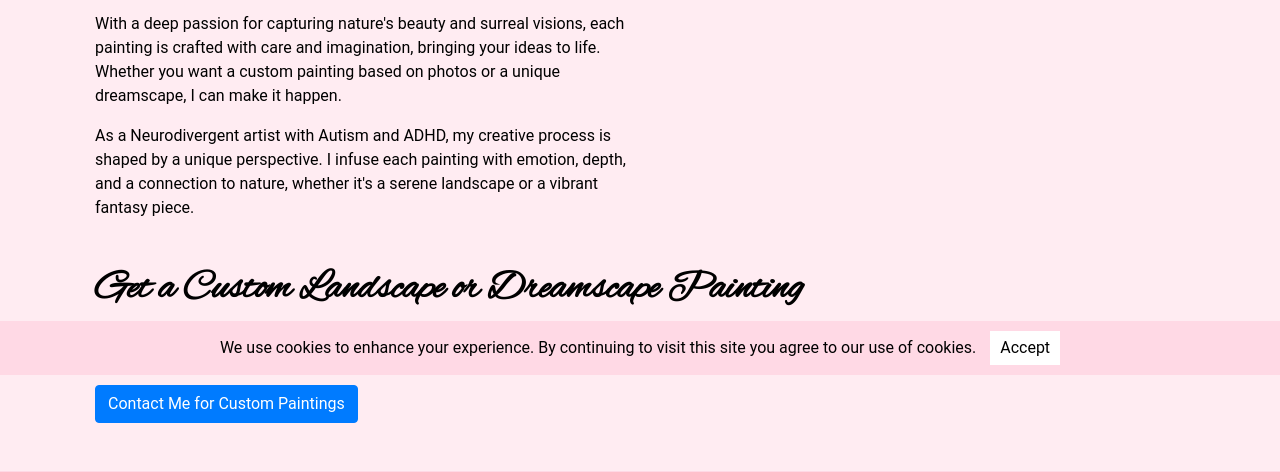
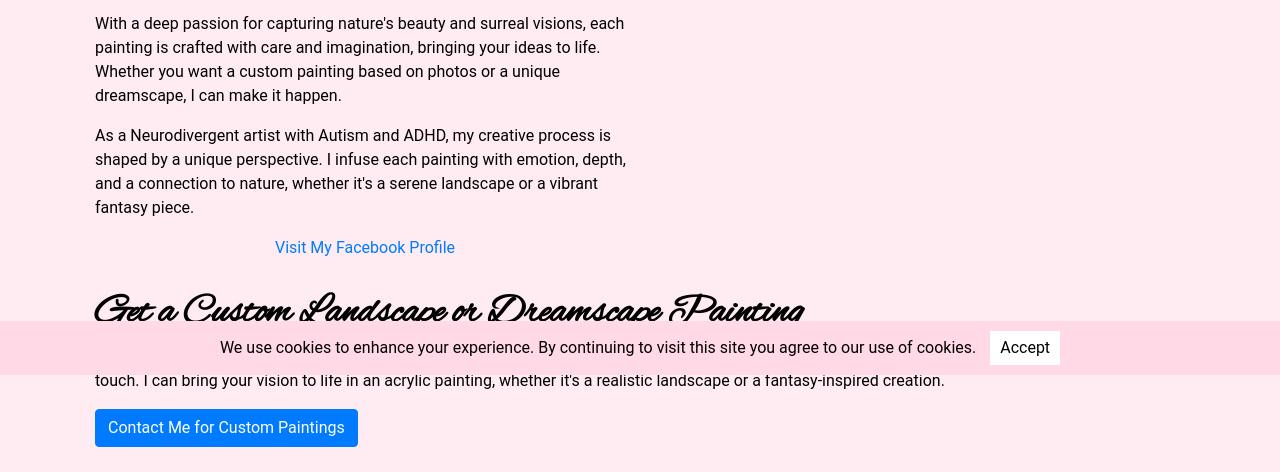
Before and after one commit to Mbutler1991/Art-By-Kita, a Django app: page / in a window 1280 px wide. Shown: the part 425-897 px from the top of the page. Run offline with Django 5.2, Linux system fonts and the light colour scheme; data that the repository does not hold is empty; some libraries are stand-ins or nearby versions.

Commit message:
Update home.html
added a link to facebook making use of rel

```diff
--- a/home/templates/home/home.html
+++ b/home/templates/home/home.html
@@ -41,6 +41,7 @@
                 <p>Originally from Belfast and now based in County Clare, I specialize in creating stunning landscapes and dreamscapes using acrylic on pressed canvas. My paintings include both realistic portraits of actual areas and Irish-style myth paintings, often featuring hidden fairies and enchanted scenes.</p>
                 <p>With a deep passion for capturing nature's beauty and surreal visions, each painting is crafted with care and imagination, bringing your ideas to life. Whether you want a custom painting based on photos or a unique dreamscape, I can make it happen.</p>
                 <p>As a Neurodivergent artist with Autism and ADHD, my creative process is shaped by a unique perspective. I infuse each painting with emotion, depth, and a connection to nature, whether it's a serene landscape or a vibrant fantasy piece.</p>
+                <a href="https://www.facebook.com/profile.php?id=61567187668292" rel="noopener noreferrer" target="_blank" class="text-center">Visit My Facebook Profile</a>
             </div>
         </div>
 
```
